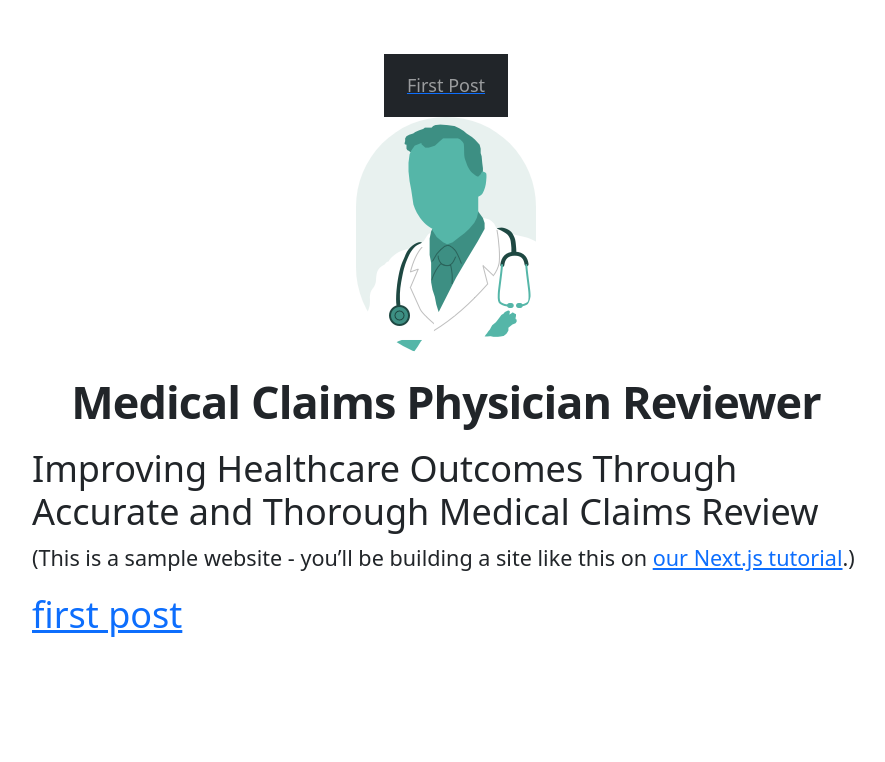
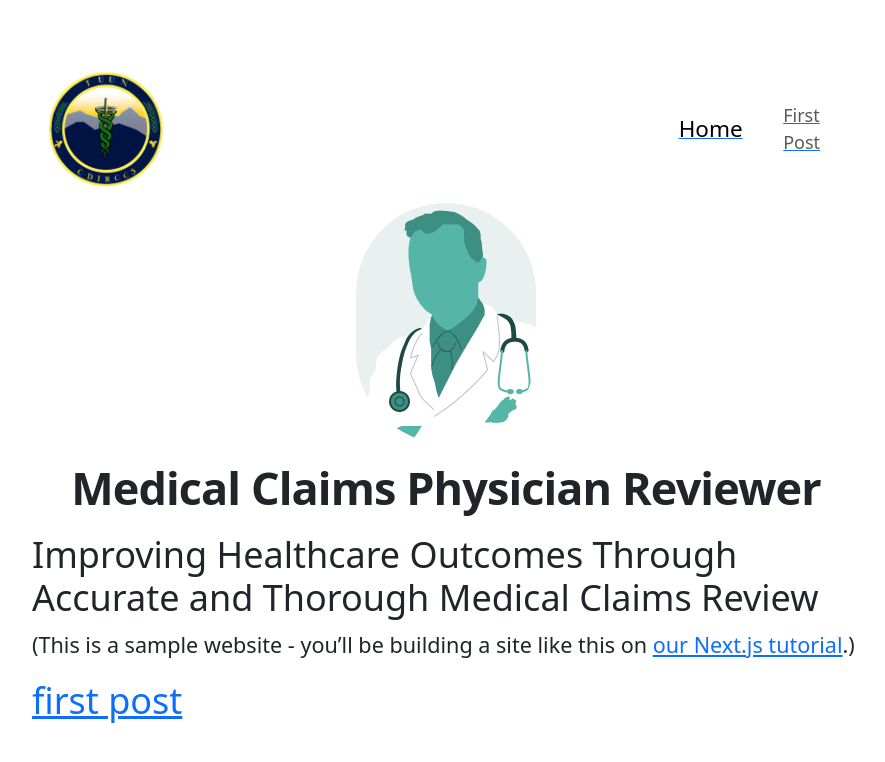
Before and after one commit to jimfalzone/nextjs.blog, a Next.js app: page / in a window 1280 px wide. Shown: the top 762 px of the page, without its empty margins (194-1079 px from the left). Built offline with nearby package versions, Linux system fonts and the light colour scheme.

Commit message:
add logo to navbar

```diff
--- a/components/navigation.js
+++ b/components/navigation.js
@@ -1,6 +1,7 @@
 import { useState } from 'react';
 import { useRouter } from 'next/router';
 import Link from 'next/link';
+import Image from 'next/image';
 
 const Navigation = () => {
     const [isMenuOpen, setMenuOpen] = useState(false);
@@ -11,8 +12,25 @@ const Navigation = () => {
     };
 
     return (
-    <nav className="navbar navbar-expand-lg navbar-dark bg-dark">
-      <div className="container">
+        <nav className="navbar navbar-expand-lg navbar-light bg-white container-fluid">
+            <div className="container-fluid">
+                <Link href="/">
+                    <div className="navbar-brand">
+                        <Image
+                            priority
+                            src="/images/logo.png"
+                            height={120}
+                            width={120}
+                            alt=""
+                        />
+                    </div>
+                </Link>
+                <div className="">
+                    <Link href="/">
+                        <span className="navbar-brand">Home</span>
+                    </Link>
+                </div>
+            </div>
             <button
                 className="navbar-toggler"
                 type="button"
@@ -21,22 +39,7 @@ const Navigation = () => {
                 <span className="navbar-toggler-icon"></span>
             </button>
             <div className={`collapse navbar-collapse ${isMenuOpen ? 'show' : ''}`}>
-          <ul className="navbar-nav">
-            {isMenuOpen && (
-              <li className="nav-item">
-                <Link href="/">
-                  <span
-                    className={
-                      router.asPath === '/'
-                        ? 'nav-link active'
-                        : 'nav-link'
-                    }
-                  >
-                    Home
-                  </span>
-                </Link>
-              </li>
-            )}
+                <ul className="navbar-nav mx-auto">
                     <li className="nav-item">
                         <Link href="/posts/first-post">
                             <span
@@ -53,8 +56,7 @@ const Navigation = () => {
                     {/* Add more navigation links as needed */}
                 </ul>
             </div>
-      </div>
-    </nav>
+        </nav >
     );
 };
 
```
Also changed, not shown: components/layout.js (indentation only), public/images/logo.png (added). Lines whose indentation alone changed are shown as unchanged.
